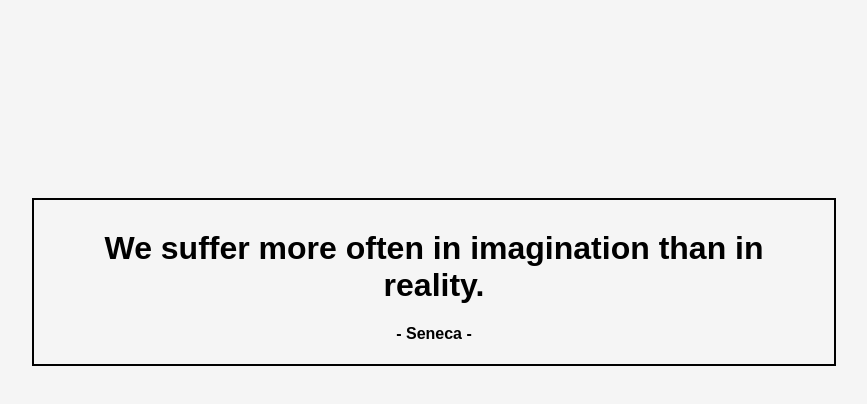
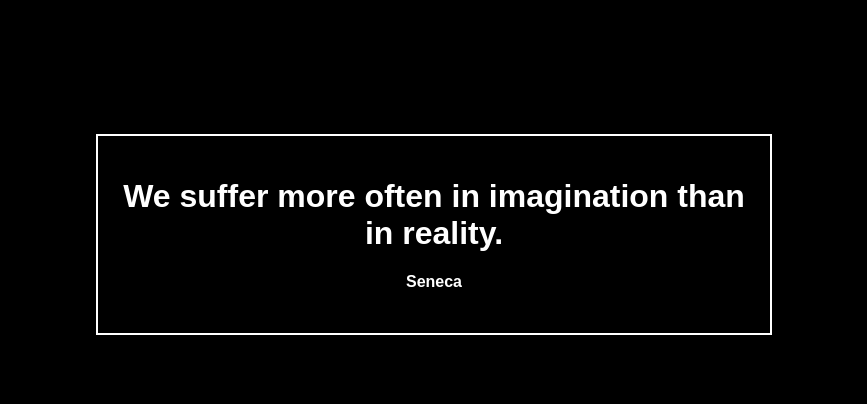
Before and after one commit to robertstipp/recite, a React (Create React App) app: page / in a window 1280 px wide. Shown: the top 404 px of the page, without its empty margins (206-1073 px from the left). Built offline with nearby package versions, Linux system fonts and the light colour scheme.

Commit message:
1/3/22_2

```diff
--- a/src/App.js
+++ b/src/App.js
@@ -11,7 +11,7 @@ const Quote = (props) => {
   return (
     <div className="quote">
       <h1>We suffer more often in imagination than in reality.</h1>
-      <h4>- Seneca -</h4>
+      <h4>Seneca</h4>
     </div>
   );
 };
--- a/src/index.css
+++ b/src/index.css
@@ -1,5 +1,5 @@
 * {
-  background-color: whitesmoke;
+  background-color: rgb(0, 0, 0);
 }
 
 @import url("https://fonts.googleapis.com/css2?family=Montserrat&display=swap");
@@ -17,12 +17,18 @@
 }
 
 .quote {
-  margin: 15%;
-  width: 800px;
-  color: black;
-  border: 2px solid black;
+  width: 50%;
+  color: rgb(255, 255, 255);
+  border: 2px solid rgb(255, 255, 255);
+  margin: 10%;
+  padding: 20px;
 }
 
 h1 {
-  margin: 30px 30px 20px 30px;
+  font-size: 2rem;
 }
+
+h4 {
+  font-size: 1.0rem;
+  color: rgb(255, 255, 255);
+}
```
